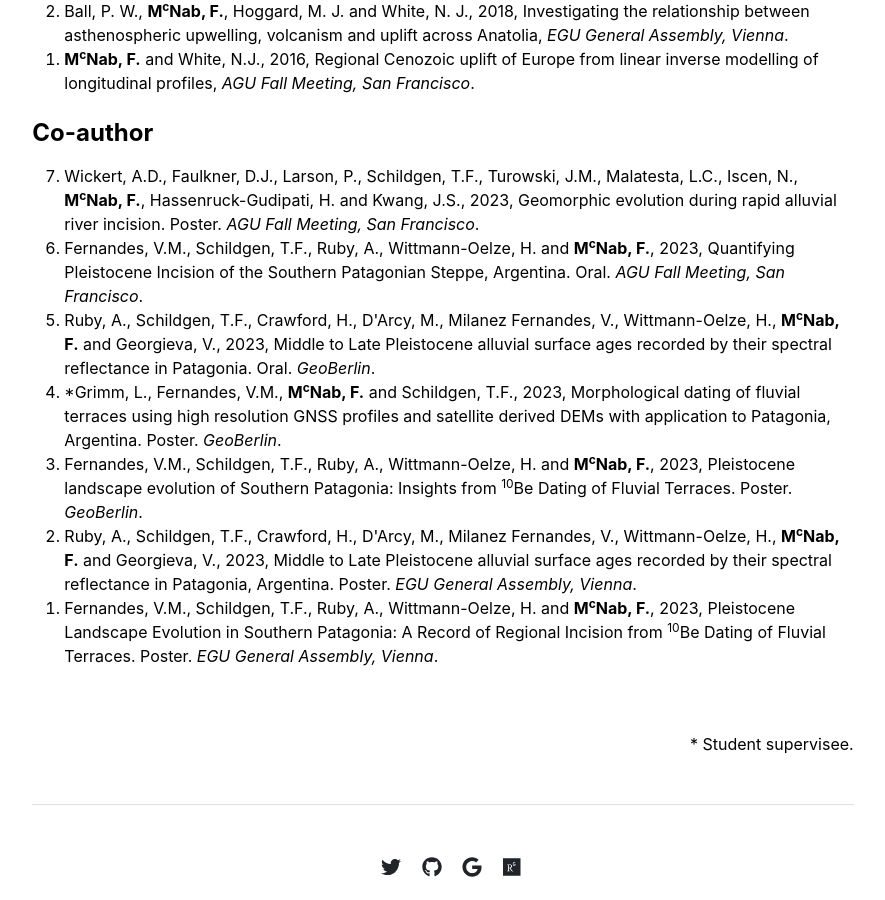
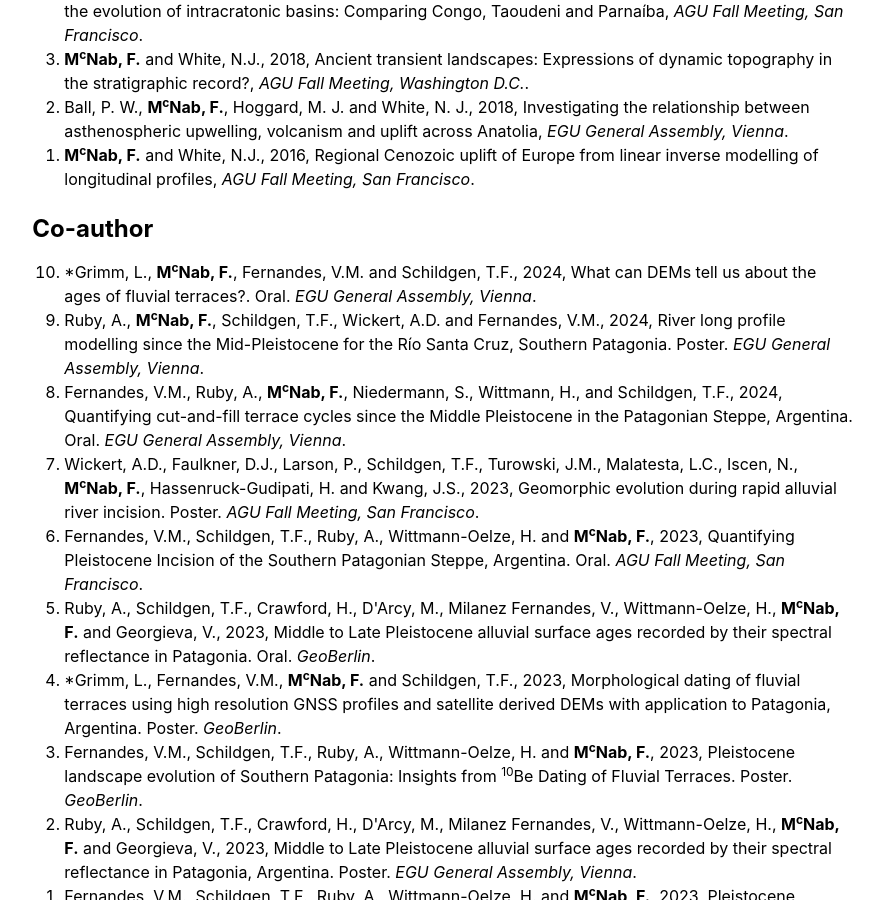
Before and after one commit to fmcnab/fmcnab.github.io, a Jekyll site: the page built from publications.md, in a window 1280 px wide and 900 px high, scrolled down 1819 px. Shown: the whole window, without its empty margins (197-1082 px from the left). Built offline with Jekyll 4.4.1, drawn with Linux system fonts in a browser that asks for light colours; some of the changed text lies outside the part shown.

Commit message:
EGU abstracts.

```diff
--- a/_data/publications.yml
+++ b/_data/publications.yml
@@ -19,6 +19,8 @@ software:
 - {project: 'GRLP', git: 'https://github.com/MNiMORPH/GRLP/tree/master', names: 'Wickert, A.D., <b>M<sup>c</sup>Nab, F.</b> and Barefoot, E.A.', year: '2023', title: 'GRLP (v. 1.2.0)', publisher: 'Zenodo', doi: '10.5281/zenodo.6968526', url: 'https://doi.org/10.5281/zenodo.6968526'}
 
 conference_oral:
+- {names: '<b>M<sup>c</sup>Nab, F.</b>, Schildgen, T.F., Turowski, J.M. and Wickert, A.D.', year: '2024', title: 'Influence of network geometry on the sensitivity of alluvial rivers to environmental and tectonic change', meeting: 'EGU General Assembly, Vienna', doi: '10.5194/egusphere-egu24-17712', url: 'https://doi.org/10.5194/egusphere-egu24-17712'}
+- {names: 'Turowski, J.M., <b>M<sup>c</sup>Nab, F.</b>, Bufe, A. and Tofelde, S.', year: '2024', title: 'Evolution of channel belts, flood plains and fluvial valleys', meeting: 'EGU General Assembly, Vienna', doi: '10.5194/egusphere-egu24-9534', url: 'https://doi.org/10.5194/egusphere-egu24-9534'}
 - {names: '<b>M<sup>c</sup>Nab, F.</b>, Schildgen, T.F., Turowski, J.M. and Wickert, A.D.', year: '2023', title: 'Responses of alluvial river networks to periodic environmental change: Integrating stratigraphic and geomorphic archives', meeting: 'GeoBerlin'}
 - {names: '<b>M<sup>c</sup>Nab, F.</b>, Schildgen, T.F., Turowski, J.M. and Wickert, A.D.', year: '2022', title: 'Responses of alluvial river networks to periodic environmental change: Linking stratigraphic and geomorphic archives', meeting: 'German Quaternary Association Conference, Potsdam', doi: '10.48440/GFZ.b103-22024', url: 'https://doi.org/10.48440/GFZ.b103-22024'}
 - {names: '<b>M<sup>c</sup>Nab, F.</b>, Schildgen, T.F., Turowski, J.M. and Wickert, A.D.', year: '2022', title: 'Responses of gravel-bed river networks to periodic environmental change', meeting: 'EGU General Assembly, Vienna', doi: '10.5194/egusphere-egu22-11880', url: 'https://doi.org/10.5194/egusphere-egu22-11880'}
@@ -37,6 +39,9 @@ conference_poster:
 - {names: '<b>M<sup>c</sup>Nab, F.</b> and White, N.J.', year: '2016', title: 'Regional Cenozoic uplift of Europe from linear inverse modelling of longitudinal profiles', meeting: 'AGU Fall Meeting, San Francisco'}
 
 conference_co-author:
+- {names: '&#42;Grimm, L., <b>M<sup>c</sup>Nab, F.</b>, Fernandes, V.M. and Schildgen, T.F.', year: '2024', title: 'What can DEMs tell us about the ages of fluvial terraces&#63;', type: 'Oral', meeting: 'EGU General Assembly, Vienna', doi: '10.5194/egusphere-egu24-9499', url: 'https://doi.org/10.5194/egusphere-egu24-9499'}
+- {names: 'Ruby, A., <b>M<sup>c</sup>Nab, F.</b>, Schildgen, T.F., Wickert, A.D. and Fernandes, V.M.', year: '2024', title: 'River long profile modelling since the Mid-Pleistocene for the R&#237;o Santa Cruz, Southern Patagonia', type: 'Poster', meeting: 'EGU General Assembly, Vienna', doi: '10.5194/egusphere-egu24-15427', url: 'https://doi.org/10.5194/egusphere-egu24-15427'}
+- {names: 'Fernandes, V.M., Ruby, A., <b>M<sup>c</sup>Nab, F.</b>, Niedermann, S., Wittmann, H., and Schildgen, T.F.', year: '2024', title: 'Quantifying cut-and-fill terrace cycles since the Middle Pleistocene in the Patagonian Steppe, Argentina', type: 'Oral', meeting: 'EGU General Assembly, Vienna', doi: '10.5194/egusphere-egu24-20171', url: 'https://doi.org/10.5194/egusphere-egu24-20171'}
 - {names: 'Wickert, A.D., Faulkner, D.J., Larson, P., Schildgen, T.F., Turowski, J.M., Malatesta, L.C., Iscen, N., <b>M<sup>c</sup>Nab, F.</b>, Hassenruck-Gudipati, H. and Kwang, J.S.', year: '2023', title: 'Geomorphic evolution during rapid alluvial river incision', type: 'Poster', meeting: 'AGU Fall Meeting, San Francisco'}
 - {names: 'Fernandes, V.M., Schildgen, T.F., Ruby, A., Wittmann-Oelze, H. and <b>M<sup>c</sup>Nab, F.</b>', year: '2023', title: 'Quantifying Pleistocene Incision of the Southern Patagonian Steppe, Argentina', type: 'Oral', meeting: 'AGU Fall Meeting, San Francisco'}
 - {names: 'Ruby, A., Schildgen, T.F., Crawford, H., D&#39;Arcy, M., Milanez Fernandes, V., Wittmann-Oelze, H., <b>M<sup>c</sup>Nab, F.</b> and Georgieva, V.', year: '2023', title: 'Middle to Late Pleistocene alluvial surface ages recorded by their spectral reflectance in Patagonia', type: 'Oral', meeting: 'GeoBerlin'}
```
